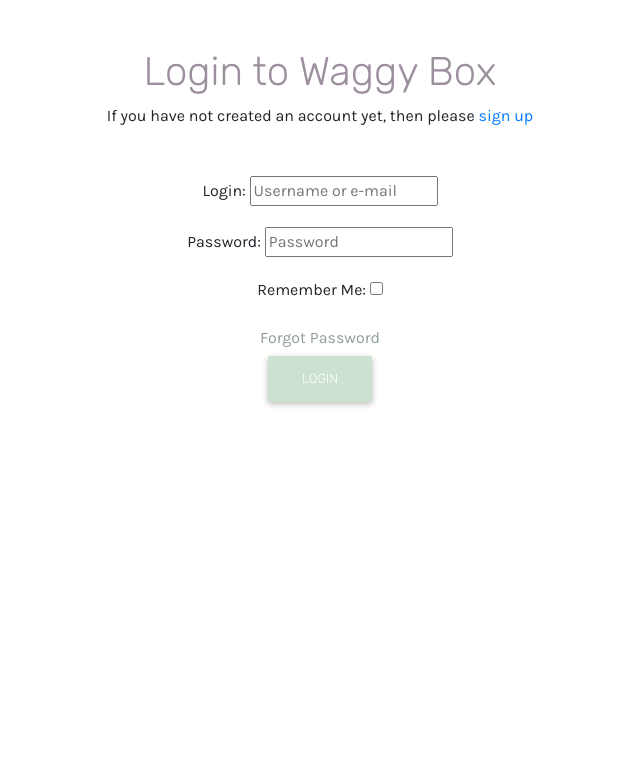
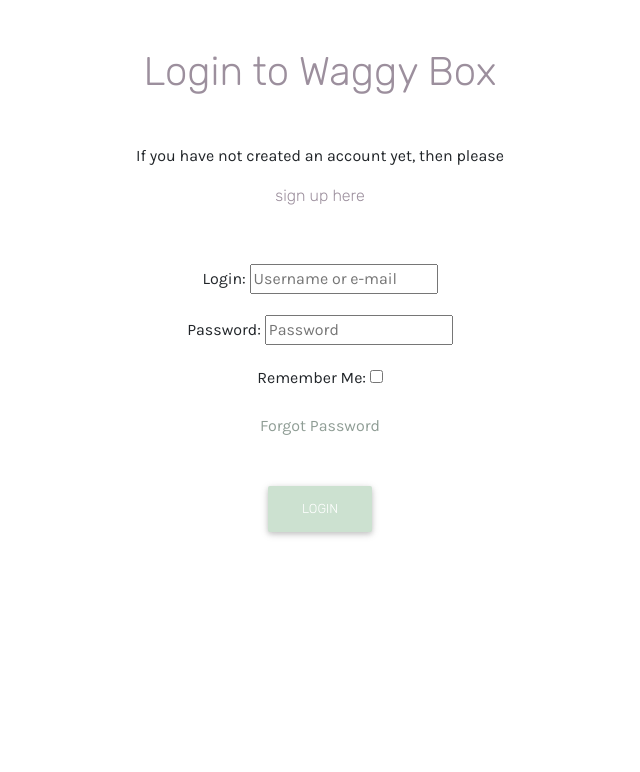
Before and after one commit to ClaireLally8/Waggy-Box, a Django app: page /accounts/login/ in a window 1280 px wide. Shown: the part 96-868 px from the top of the page, without its empty margins (320-960 px from the left). Run offline with Django 3.2, Linux system fonts and the light colour scheme; some libraries are stand-ins or nearby versions.

Commit message:
Styled login page

```diff
--- a/templates/allauth/account/login.html
+++ b/templates/allauth/account/login.html
@@ -28,8 +28,8 @@
 {% include "socialaccount/snippets/login_extra.html" %}
 
 {% else %}
-<p class="section-text text-center">If you have not created an account yet, then please
-<a href="{{ signup_url }}">sign up</a></p>
+<p class="section-text text-center mt-5">If you have not created an account yet, then please
+<a class="nav-link pt-3" href="{{ signup_url }}">sign up here</a></p>
 {% endif %}
 
 <form class="login text-center mt-5 section-text" method="POST" action="{% url 'account_login' %}">
@@ -39,6 +39,6 @@
   <input type="hidden" name="{{ redirect_field_name }}" value="{{ redirect_field_value }}" />
   {% endif %}
   <a class="login-link" href="{% url 'account_reset_password' %}">Forgot Password</a><br>
-  <button class="btn btn-sage" type="submit">Login</button>
+  <button class=" mt-5 btn btn-sage" type="submit">Login</button>
 </form>
 {% endblock %}
```
